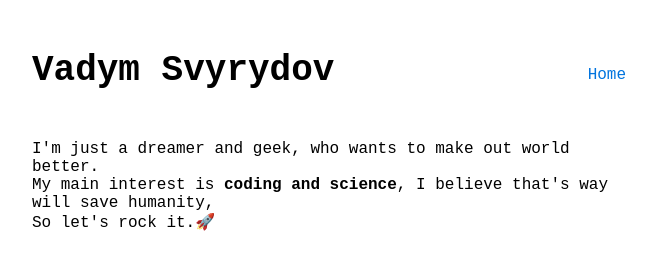
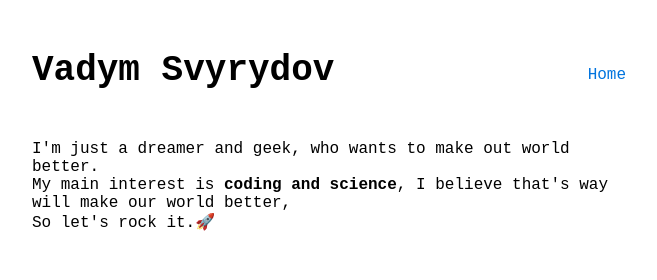
Before and after one commit to VadimSvirdoff/blog, a Next.js app: page / in a window 1280 px wide. Shown: the top 280 px of the page, without its empty margins (311-968 px from the left). Built offline with nearby package versions, Linux system fonts and the light colour scheme.

Commit message:
change about section

```diff
--- a/modules/home/HomePage.tsx
+++ b/modules/home/HomePage.tsx
@@ -38,7 +38,7 @@ const HomePage = ({ blogs, projects }: HomePageProps) => {
           <div className={styles.blurb}>
             <p>
               I'm just a dreamer and geek, who wants to make out world better. <br/>
-              My main interest is <strong>coding and science</strong>, I believe that's way will save humanity,<br/>
+              My main interest is <strong>coding and science</strong>, I believe that's way will make our world better,<br/>
               So let's rock it.🚀
             </p>
 
```
